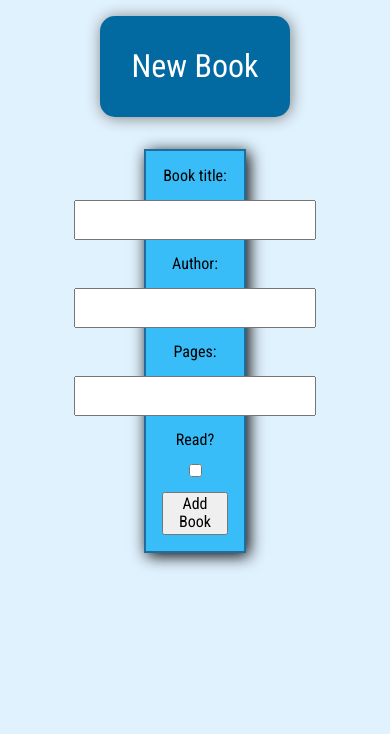
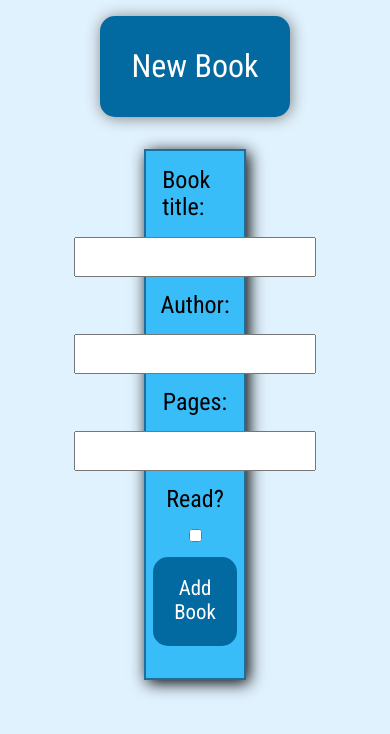
Before and after one commit to oxamyt/library, a plain HTML site: page index.html in a window 390 px wide. Both pictures are taken after a click on the button "New Book". Drawn offline with Linux system fonts and the light colour scheme.

Commit message:
make-responsive-form

```diff
--- a/index.html
+++ b/index.html
@@ -6,9 +6,12 @@
     <title>Library</title>
     <link rel="stylesheet" href="reset.css" />
     <link rel="stylesheet" href="style.css" />
-    <link rel="preconnect" href="https://fonts.googleapis.com">
-<link rel="preconnect" href="https://fonts.gstatic.com" crossorigin>
-<link href="https://fonts.googleapis.com/css2?family=Noto+Sans&family=Nunito+Sans:opsz@6..12&family=Open+Sans:ital,wght@0,300;0,400;0,700;1,300;1,400;1,700&family=Roboto+Condensed&family=Roboto:ital,wght@0,400;0,900;1,300&family=Ubuntu&family=VT323&display=swap" rel="stylesheet">
+    <link rel="preconnect" href="https://fonts.googleapis.com" />
+    <link rel="preconnect" href="https://fonts.gstatic.com" crossorigin />
+    <link
+      href="https://fonts.googleapis.com/css2?family=Noto+Sans&family=Nunito+Sans:opsz@6..12&family=Open+Sans:ital,wght@0,300;0,400;0,700;1,300;1,400;1,700&family=Roboto+Condensed&family=Roboto:ital,wght@0,400;0,900;1,300&family=Ubuntu&family=VT323&display=swap"
+      rel="stylesheet"
+    />
   </head>
   <body>
     <div class="container">
@@ -19,19 +22,18 @@
         <div class="form-cont">
           <form class="book-form">
             <label for="title">Book title:</label>
-          <input type="text" id="title" name="title" required>
+            <input type="text" id="title" name="title" required />
             <label for="author">Author:</label>
-          <input type="text" id="author" name="author" required>
+            <input type="text" id="author" name="author" required />
             <label for="pages">Pages:</label>
-          <input type="number" id="pages" name="pages" min='0' required>
+            <input type="number" id="pages" name="pages" min="0" required />
             <label for="status">Read?</label>
-          <input type="checkbox" id="status" name="status" value="read">
+            <input type="checkbox" id="status" name="status" value="read" />
             <button class="add" method="get">Add Book</button>
           </form>
         </div>
       </div>
-      <div class="library">
-      </div>
+      <div class="library"></div>
     </div>
     <script src="script.js"></script>
   </body>
--- a/script.js
+++ b/script.js
@@ -1,69 +1,67 @@
 const myLibrary = [];
 
-function Book(title, author, pages, status){
+function Book(title, author, pages, status) {
   this.title = title;
   this.author = author;
   this.pages = pages;
   this.status = status;
 }
 
-Book.prototype.readStatus = function(){
+Book.prototype.readStatus = function () {
   this.status = !this.status;
-}
+};
 
-function readChange (index){
+function readChange(index) {
   myLibrary[index].readStatus();
   displayBook();
 }
 
-function addBookToLibrary(event){
+function addBookToLibrary(event) {
   event.preventDefault();
-    const title =document.querySelector("#title").value
-    const pages =document.querySelector("#pages").value
-    const author =document.querySelector("#author").value
-    const status =document.querySelector('#status').checked
-    let newBook = new Book (title, author, pages, status)
+  const title = document.querySelector("#title").value;
+  const pages = document.querySelector("#pages").value;
+  const author = document.querySelector("#author").value;
+  const status = document.querySelector("#status").checked;
+  let newBook = new Book(title, author, pages, status);
   myLibrary.push(newBook);
   displayBook();
 }
 
-function displayBook(){
-    const library =document.querySelector(".library");
-    library.innerHTML = '';
-    for (let i = 0; i < myLibrary.length; i++){
+function displayBook() {
+  const library = document.querySelector(".library");
+  library.innerHTML = "";
+  for (let i = 0; i < myLibrary.length; i++) {
     let book = myLibrary[i];
-        let card = document.createElement('div')
+    let card = document.createElement("div");
     card.innerHTML = `<div class="card">
         <h1 class="title">${book.title}</h1>
         <h2 class="author"> By: ${book.author}</h2>
         <h3 class="pages">Number of pages: ${book.pages}</h3>
-        <h4 class="status">${book.status ? 'Read' : 'Not read yet'}</h4>
+        <h4 class="status">${book.status ? "Read" : "Not read yet"}</h4>
         <button class="remove" onclick='removeBook(${i})'>Remove Book</button>
         <button class="toggle" onclick='readChange(${i})'>Change read status</button>
-      </div>`
-        library.appendChild(card)
+      </div>`;
+    library.appendChild(card);
   }
 }
 
-
-function removeBook(index){
+function removeBook(index) {
   myLibrary.splice(index, 1);
   displayBook();
 }
 
-const formDiv = document.querySelector('.form-cont');
-const bookForm = document.querySelector('.book-form');
-const addBtn = document.querySelector('.add-book')
-addBtn.addEventListener('click', function(){
-    if (formDiv.style.display = 'none'){
-        bookForm.style.display = 'flex';
-        formDiv.style.display = 'block';
+const formDiv = document.querySelector(".form-cont");
+const bookForm = document.querySelector(".book-form");
+const addBtn = document.querySelector(".add-book");
+addBtn.addEventListener("click", function () {
+  if (formDiv.style.display == bookForm.style.display) {
+    formDiv.style.display = "block";
+    bookForm.style.display = "flex";
+  } else if (formDiv.style.display !== bookForm.style.display) {
+    formDiv.style.display = "none";
+    bookForm.style.display = "none";
   }
-    else if (bookForm.style.display = 'flex'){
-        bookForm.style.display = 'none';
-        formDiv.style.display = 'none'
-    }
-})
+});
 
-const btnAdd = document.querySelector('.add');
-btnAdd.addEventListener('click', addBookToLibrary);
+const btnAdd = document.querySelector(".add");
+btnAdd.addEventListener("click", addBookToLibrary);
--- a/style.css
+++ b/style.css
@@ -1,15 +1,13 @@
-body{
-font-family: 'Roboto Condensed', sans-serif;
-
+body {
+  font-family: "Roboto Condensed", sans-serif;
 }
 
-
-.header{
+.header {
   display: flex;
   justify-content: center;
 }
 
-.add-book{
+.add-book {
   text-decoration: none;
   background-color: #0369a1;
   border: none;
@@ -22,7 +20,11 @@ font-family: 'Roboto Condensed', sans-serif;
   box-shadow: 1px 1px 15px grey;
 }
 
-body{
+.add-book:hover{
+    background-color: #0891b2
+}
+
+body {
   background-color: #e0f2fe;
 }
 
@@ -31,7 +33,7 @@ body{
   justify-content: center;
 }
 
-.form-cont{
+.form-cont {
   border: 2px solid rgb(30, 109, 154);
   box-shadow: 3px 3px 15px black;
   margin-top: 2rem;
@@ -41,29 +43,30 @@ body{
   margin-bottom: 3rem;
 }
 
-input{
+input {
   line-height: 1.5;
   font-size: 1.4rem;
   padding-left: 0.5rem;
 }
 
-.book-form{
+.book-form {
   display: flex;
   flex-direction: column;
   gap: 15px;
+  font-size: 1.5rem;
   align-items: center;
   display: none;
   padding: 1rem;
   background-color: #38bdf8;
 }
 
-.library{
+.library {
   display: grid;
   grid-template-columns: repeat(4, 1fr);
   grid-auto-flow: 250px / 250px;
 }
 
-.card{
+.card {
   margin: 1rem;
   color: white;
   background-color: #075985;
@@ -77,7 +80,23 @@ input{
   z-index: 1;
 }
 
-.remove{
+.add{
+    text-decoration: none;
+    border: none;
+    background-color: #0369a1;
+    color: white;
+    padding: 1.3rem;
+    border-radius: 15px;
+    font-size: 1.3rem;
+    margin-bottom: 1rem;
+    cursor: pointer;
+}
+
+.add:hover{
+    background-color: #0891b2;
+}
+
+.remove {
   text-decoration: none;
   border: none;
   background-color: #e11d48;
@@ -89,11 +108,11 @@ input{
   cursor: pointer;
 }
 
-.remove:hover{
+.remove:hover {
   background-color: #be123c;
 }
 
-.toggle{
+.toggle {
   text-decoration: none;
   border: none;
   background-color: #8b5cf6;
@@ -105,22 +124,22 @@ input{
   cursor: pointer;
 }
 
-.toggle:hover{
+.toggle:hover {
   background-color: #c026d3;
 }
 
-.title{
+.title {
   font-size: 3rem;
 }
 
-.author{
+.author {
   font-size: 2rem;
 }
 
-.pages{
+.pages {
   font-size: 1.5rem;
 }
 
-.status{
+.status {
   font-size: 1.5rem;
 }
```
Lines whose indentation alone changed are shown as unchanged.
